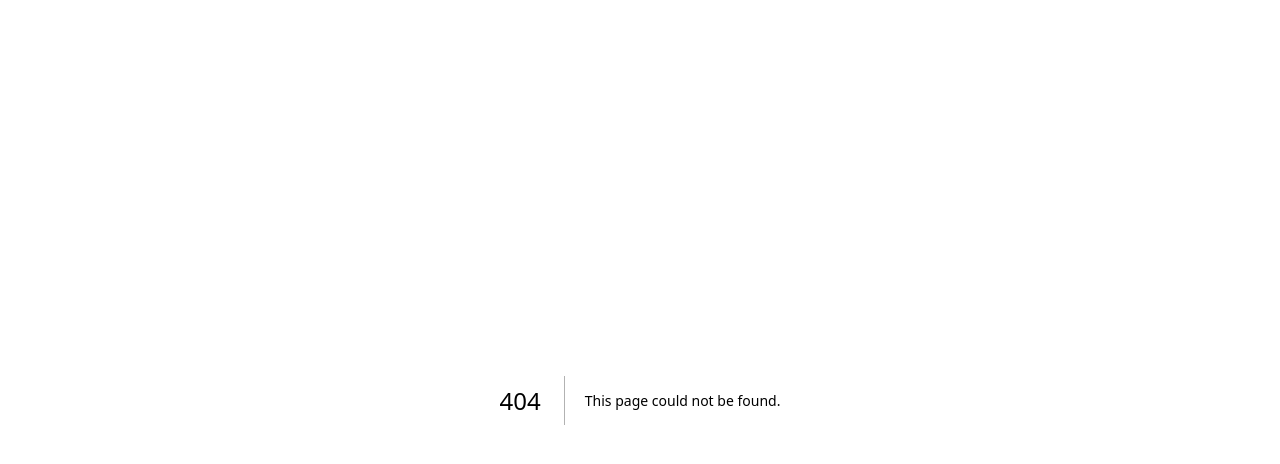
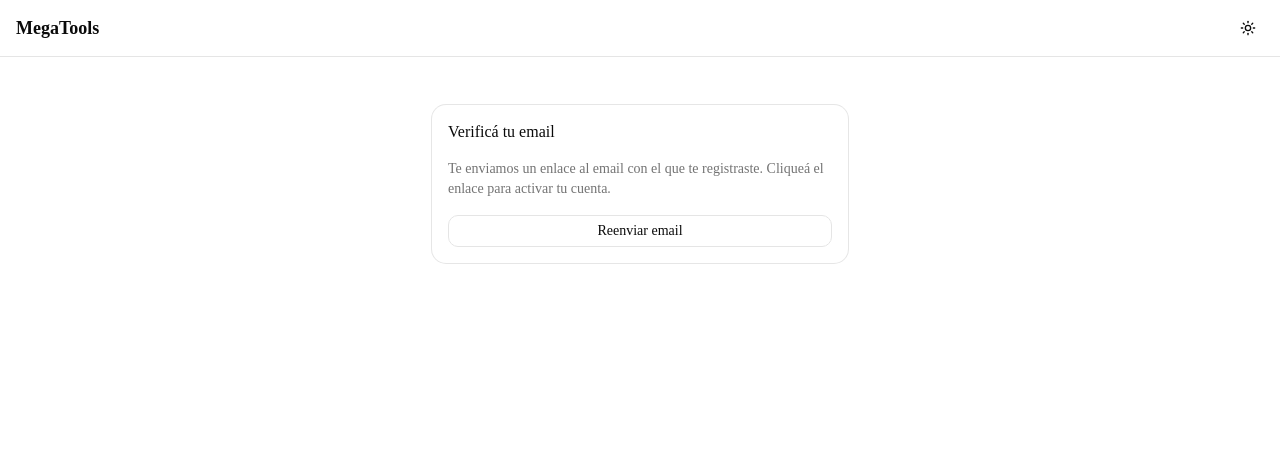
Before and after one commit to Adr-oc/megacorp-tools, a Next.js app: page /verify-email-pending in a window 1280 px wide. Before the commit this address had no page. Shown: the top 464 px of the page. Built offline with nearby package versions, Linux system fonts and the light colour scheme.

Commit message:
feat(fase-2): páginas de verificación de email

```diff
--- /dev/null
+++ b/src/app/(public)/verify-email-pending/page.tsx
@@ -0,0 +1,49 @@
+'use client'
+
+import { useState } from 'react'
+import { toast } from 'sonner'
+import { Button } from '@/components/ui/button'
+import { Card, CardContent, CardHeader, CardTitle } from '@/components/ui/card'
+
+export default function VerifyEmailPendingPage() {
+  const [isLoading, setIsLoading] = useState(false)
+
+  async function resend() {
+    setIsLoading(true)
+    try {
+      const res = await fetch('/api/auth/send-verification-email', {
+        method: 'POST',
+        headers: { 'Content-Type': 'application/json' },
+        body: JSON.stringify({ callbackURL: '/verify-email' }),
+      })
+      if (!res.ok) {
+        const body = await res.json().catch(() => ({}))
+        toast.error(body.message ?? 'No se pudo reenviar')
+      } else {
+        toast.success('Email reenviado')
+      }
+    } catch (err) {
+      toast.error('Error de red')
+    } finally {
+      setIsLoading(false)
+    }
+  }
+
+  return (
+    <div className="container mx-auto px-4 py-12 max-w-md">
+      <Card>
+        <CardHeader>
+          <CardTitle>Verificá tu email</CardTitle>
+        </CardHeader>
+        <CardContent className="space-y-4">
+          <p className="text-sm text-muted-foreground">
+            Te enviamos un enlace al email con el que te registraste. Cliqueá el enlace para activar tu cuenta.
+          </p>
+          <Button onClick={resend} disabled={isLoading} className="w-full" variant="outline">
+            {isLoading ? 'Reenviando…' : 'Reenviar email'}
+          </Button>
+        </CardContent>
+      </Card>
+    </div>
+  )
+}
--- /dev/null
+++ b/src/app/(public)/verify-email/page.tsx
@@ -0,0 +1,51 @@
+'use client'
+
+import { useSearchParams } from 'next/navigation'
+import Link from 'next/link'
+import { useEffect, useState } from 'react'
+import { Card, CardContent, CardHeader, CardTitle } from '@/components/ui/card'
+import { Button } from '@/components/ui/button'
+
+export default function VerifyEmailPage() {
+  const searchParams = useSearchParams()
+  const token = searchParams.get('token')
+  const [status, setStatus] = useState<'pending' | 'success' | 'error'>('pending')
+
+  useEffect(() => {
+    if (!token) {
+      setStatus('error')
+      return
+    }
+    fetch(`/api/auth/verify-email?token=${encodeURIComponent(token)}`)
+      .then((res) => {
+        setStatus(res.ok ? 'success' : 'error')
+      })
+      .catch(() => setStatus('error'))
+  }, [token])
+
+  return (
+    <div className="container mx-auto px-4 py-12 max-w-md">
+      <Card>
+        <CardHeader>
+          <CardTitle>
+            {status === 'pending' && 'Verificando email…'}
+            {status === 'success' && 'Email verificado'}
+            {status === 'error' && 'No pudimos verificar tu email'}
+          </CardTitle>
+        </CardHeader>
+        <CardContent>
+          {status === 'success' && (
+            <Link href="/login">
+              <Button className="w-full">Iniciar sesión</Button>
+            </Link>
+          )}
+          {status === 'error' && (
+            <p className="text-sm text-muted-foreground">
+              El enlace puede haber expirado. Iniciá sesión y pediremos un reenvío.
+            </p>
+          )}
+        </CardContent>
+      </Card>
+    </div>
+  )
+}
```
